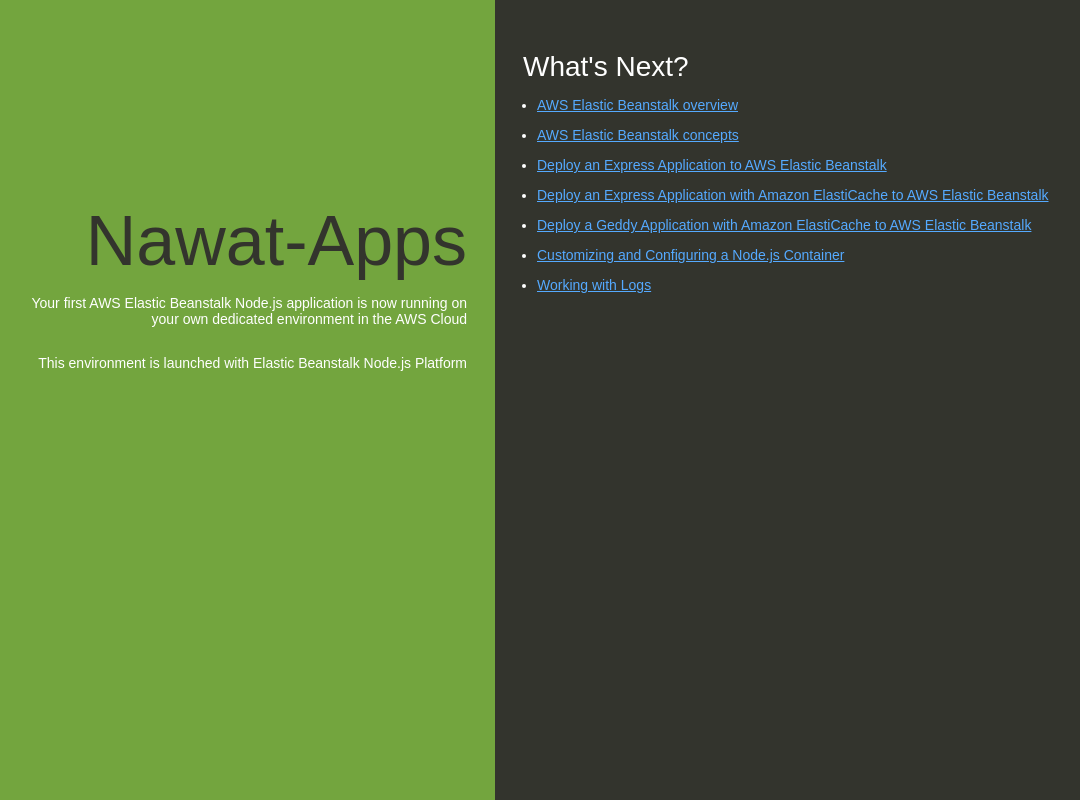
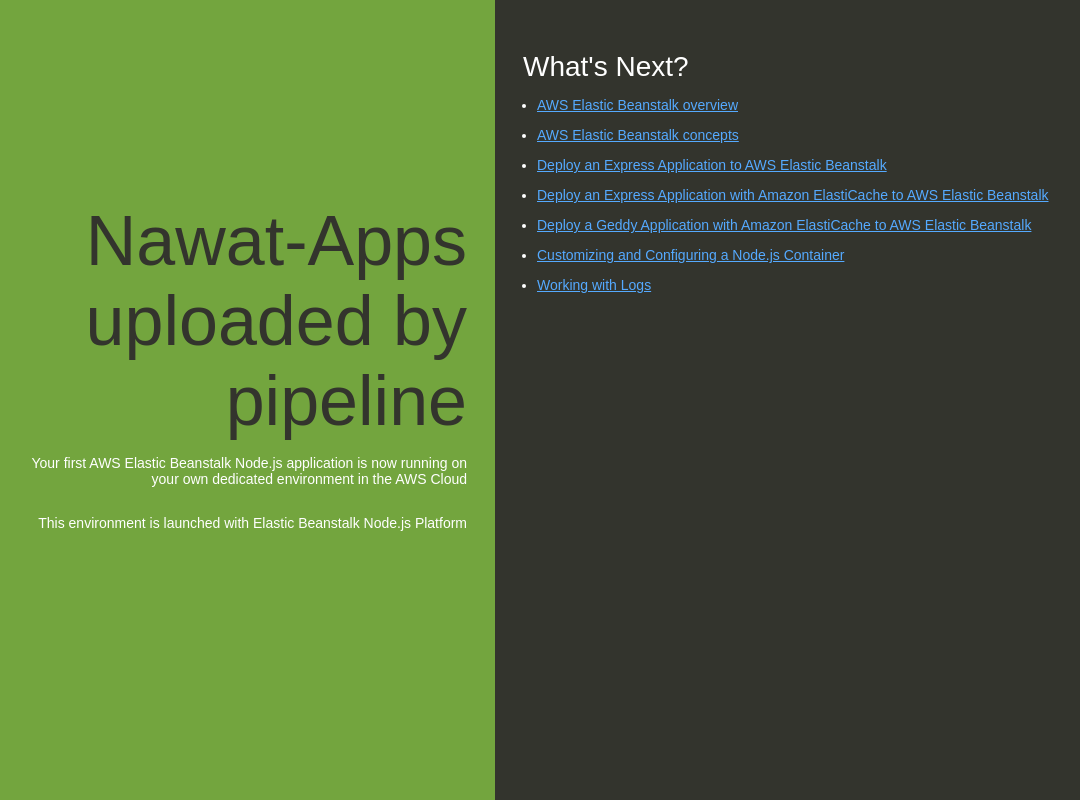
Before and after one commit to nawatm/aws-nodejs-eb, a website: page index.html in a window 1280 px wide. Shown: the whole page, without its empty margins (145-1225 px from the left). Drawn offline with Linux system fonts and the light colour scheme.

Commit message:
First Commit2

```diff
--- a/index.html
+++ b/index.html
@@ -74,7 +74,7 @@
   </head>
   <body>
     <div class="textColumn">
-      <h1>Nawat-Apps</h1>
+      <h1>Nawat-Apps uploaded by pipeline</h1>
       <p>Your first AWS Elastic Beanstalk Node.js application is now running on your own dedicated environment in the AWS Cloud</p>
       <p>This environment is launched with Elastic Beanstalk Node.js Platform</p>
     </div>
```
